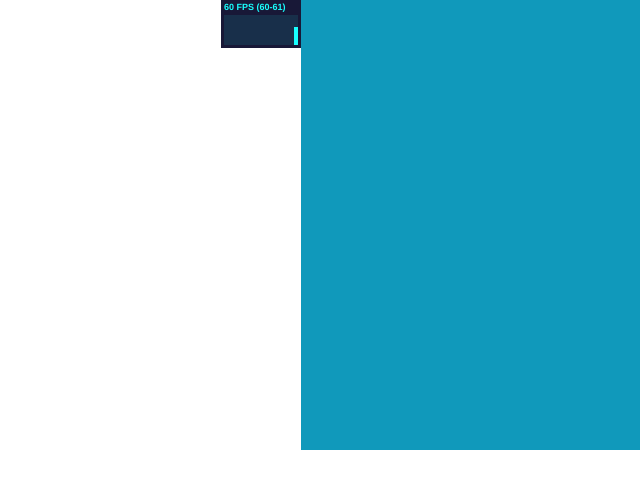
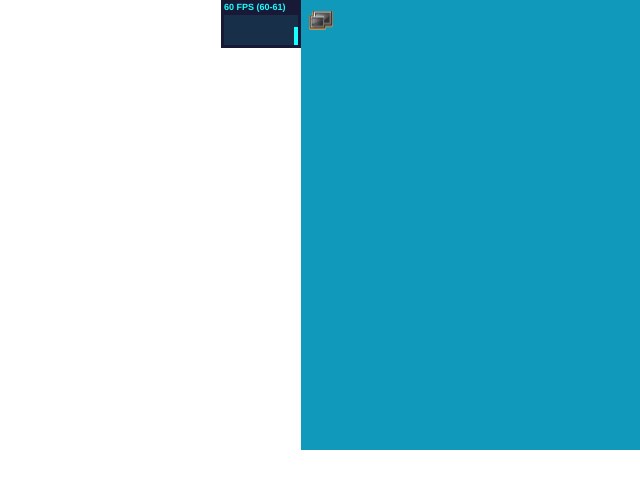
Before and after one commit to Mihafin/pixitest, a plain HTML site: page pixi1/index2.html in a window 1280 px wide. Shown: the full height of the page, 179-819 px from the left. Drawn offline with Linux system fonts and the light colour scheme.

Commit message:
sound on off

```diff
--- a/pixi1/index2.html
+++ b/pixi1/index2.html
@@ -31,6 +31,7 @@
     <script type="text/javascript" src="js/proj2/three_match/three_match_game.js"></script>
     <script type="text/javascript" src="js/proj2/three_match/three_match_game_field.js"></script>
     <script type="text/javascript" src="js/proj2/three_match/cube.js"></script>
+    <script type="text/javascript" src="js/proj2/ui/settings_bar.js"></script>
     <script type="text/javascript" src="js/common/game.js"></script>
 
 
--- a/pixi1/js/common/utils/sound_utils.js
+++ b/pixi1/js/common/utils/sound_utils.js
@@ -1,6 +1,7 @@
 var SoundUtils = function (){
     this.audio_context = null;
     this.sounds_cache = {};
+    this.is_sound_on = true;
 
     this.init();
 };
@@ -15,6 +16,15 @@ SoundUtils.prototype.init = function() {
         this.log('Web Audio API is not supported in this browser: ', e.message);
     }
 };
+
+SoundUtils.prototype.sound_on = function() {
+    this.is_sound_on = true;
+};
+
+SoundUtils.prototype.sound_off = function() {
+    this.is_sound_on = false;
+};
+
 SoundUtils.prototype.is_sound_ready = function(url){
     return this.sounds_cache[url] != null && this.sounds_cache[url]['buffer'] != null;
 };
@@ -35,12 +45,13 @@ SoundUtils.prototype.load_and_play_sound = function(url, loop){
 };
 
 SoundUtils.prototype.play = function(sound_data, loop){
+    if (!this.is_sound_on) return;
+
     try {
         var source = this.audio_context.createBufferSource();   // creates a sound source
         source.buffer = sound_data['buffer'];                   // tell the source which sound to play
         source.connect(this.audio_context.destination);         // connect the source to the context's destination (the speakers)
-        source.start(0);                           // play the source now
-                                                   // note: on older systems, may have to use deprecated noteOn(time);
+        source.start(0);                                        // play the source now // note: on older systems, may have to use deprecated noteOn(time);
         source.loop = !!loop;
     }
     catch (e){
--- a/pixi1/js/proj2/scene.js
+++ b/pixi1/js/proj2/scene.js
@@ -3,6 +3,7 @@ var Scene = function(){
     this.loading = Game.utils.text.get_text("loading..");
     this.game_layer = new PIXI.Container();
     this.map_layer = new PIXI.Container();
+    this.gui_layer = new PIXI.Container();
 };
 
 Scene.prototype = Object.create(PIXI.Container.prototype);
@@ -14,7 +15,14 @@ Scene.prototype.init = function (){
     //deb_text.y = Game.get_size()['h']/2;
     //this.addChild(deb_text);
 
+    this.game_layer.x = 40;
     this.addChild(this.game_layer);
+
+    this.setting_bar = new SettingsBar();
+    this.setting_bar.x = 20;
+    this.setting_bar.y = 20;
+    this.gui_layer.addChild(this.setting_bar);
+    this.addChild(this.gui_layer);
 };
 
 Scene.prototype.start_game = function(data){
--- /dev/null
+++ b/pixi1/js/proj2/ui/settings_bar.js
@@ -0,0 +1,26 @@
+var SettingsBar = function (){
+    PIXI.Container.call(this);
+
+    this.init_sound_icon();
+};
+
+SettingsBar.prototype = Object.create(PIXI.Container.prototype);
+SettingsBar.prototype.constructor = SettingsBar;
+
+SettingsBar.prototype.init_sound_icon = function(){
+    this.sound_icon = new PIXI.Sprite.fromImage("assets/proj2/fullscreen.png");
+    this.sound_icon.interactive = true;
+    this.sound_icon.on('click', this.sound_icon_click.bind(this));
+    this.sound_icon.buttonMode = true;
+    this.sound_icon.anchor = new PIXI.Point(0.5, 0.5);
+    this.addChild(this.sound_icon);
+};
+
+SettingsBar.prototype.sound_icon_click = function(){
+    Game.sound_utils.is_sound_on = !Game.sound_utils.is_sound_on;
+    this.show_sound_on_off_anim(Game.sound_utils.is_sound_on);
+};
+
+SettingsBar.prototype.show_sound_on_off_anim = function(is_on){
+    TweenLite.to(this.sound_icon, 0.5, {rotation: is_on ? 0 : Math.PI});
+};
```
Also changed, not shown: pixi1/assets/proj2/fullscreen.png (added).
